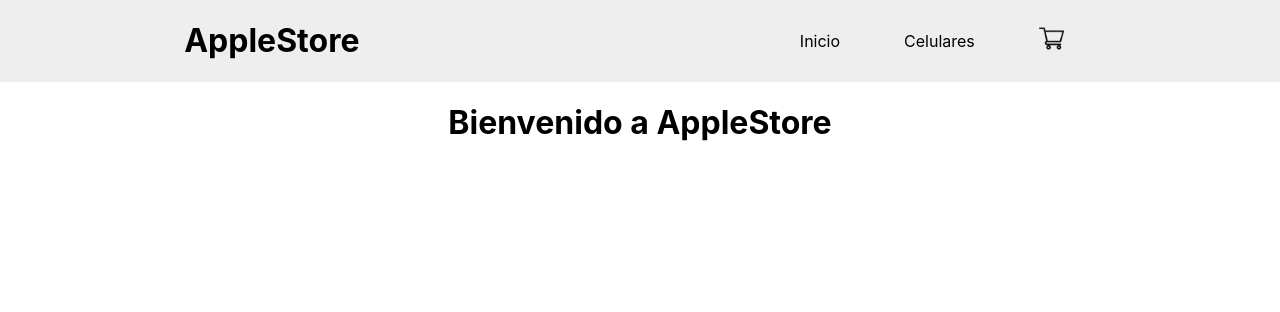
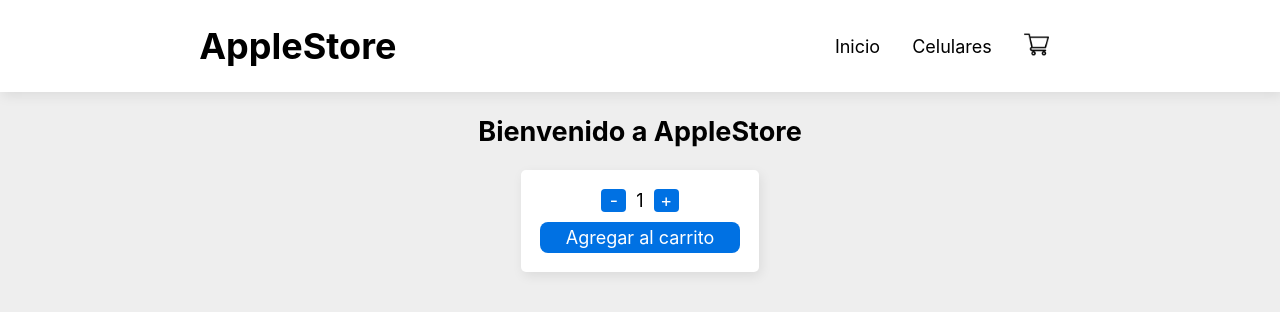
Before and after one commit to VicenBayugar/proyecto-react-coder, a React (Create React App) app: page / in a window 1280 px wide. Shown: the top 312 px of the page. Built offline with nearby package versions, Linux system fonts and the light colour scheme.

Commit message:
Desafio item count

```diff
--- a/src/App.css
+++ b/src/App.css
@@ -1,38 +1,7 @@
+
 .App {
-  text-align: center;
+  min-height: 100vh;
+  font-size: calc(10px + 1vmin);
+  color: black;
+  background-color: #eee
 }
-
-.App-logo {
-  height: 40vmin;
-  pointer-events: none;
-}
-
-@media (prefers-reduced-motion: no-preference) {
-  .App-logo {
-    animation: App-logo-spin infinite 20s linear;
-  }
-}
-
-.App-header {
-  background-color: #282c34;
-  min-height: 100vh;
-  display: flex;
-  flex-direction: column;
-  align-items: center;
-  justify-content: center;
-  font-size: calc(10px + 2vmin);
-  color: white;
-}
-
-.App-link {
-  color: #61dafb;
-}
-
-@keyframes App-logo-spin {
-  from {
-    transform: rotate(0deg);
-  }
-  to {
-    transform: rotate(360deg);
-  }
-}
--- a/src/App.js
+++ b/src/App.js
@@ -4,10 +4,10 @@ import NavBar from "./components/NavBar/NavBar";
 
 function App() {
   return (
-    <>
+    <div className="App">
       <NavBar />
       <ItemListContainer greeting="Bienvenido a AppleStore" />
-    </>
+    </div>
   );
 }
 
--- /dev/null
+++ b/src/components/ItemCount/ItemCount.css
@@ -0,0 +1,36 @@
+.counter{
+    width: 200px;
+    background-color: white;
+    border-radius: 5px;
+    box-shadow: 2px 4px 12px rgb(0 0 0 / 8%);
+    padding: 1.2rem;
+    display: flex;
+    flex-direction: column;
+}
+
+.botonMenos{
+    margin-right: 10px;
+    width: 25px;
+    border-radius: 4px;
+}
+
+.botonMas{
+    margin-left: 10px;
+    width: 25px;
+    border-radius: 4px;
+}
+
+.agregarCarrito{
+    margin-top: 10px;
+    border-radius: 8px;
+    padding-top: 5px;
+    padding-bottom: 5px;
+}
+
+button{
+    background-color: turquoise;
+    border: none;
+    font: inherit;
+    background-color: #0071e3;
+    color: white;
+}
--- /dev/null
+++ b/src/components/ItemCount/ItemCount.jsx
@@ -0,0 +1,37 @@
+import React, { useState } from "react";
+import "./ItemCount.css";
+
+const ItemCount = ({ stock, initial }) => {
+  const [counter, setCounter] = useState(initial);
+
+  return (
+    <div className="counter">
+      <div>
+        <button
+          className="botonMenos"
+          onClick={() => {
+            if (counter > 1) {
+              setCounter(counter - 1);
+            }
+          }}
+        >
+          -
+        </button>
+        {counter}
+        <button
+          className="botonMas"
+          onClick={() => {
+            if (counter < stock) {
+              setCounter(counter + 1);
+            }
+          }}
+        >
+          +
+        </button>
+      </div>
+      <button className="agregarCarrito">Agregar al carrito</button>
+    </div>
+  );
+};
+
+export default ItemCount;
--- a/src/components/ItemListContainer/ItemListContainer.css
+++ b/src/components/ItemListContainer/ItemListContainer.css
@@ -1,3 +1,11 @@
 .itemListContainer{
     text-align: center;
+    display: flex;
+    flex-direction: row;
+    justify-content: center;
+    align-items: center;
 }
+
+.main{
+    text-align: center;
+}
--- a/src/components/ItemListContainer/ItemListContainer.jsx
+++ b/src/components/ItemListContainer/ItemListContainer.jsx
@@ -1,10 +1,14 @@
 import React from "react";
 import "./ItemListContainer.css";
+import ItemCount from "../ItemCount/ItemCount";
 
 const ItemListContainer = ({ greeting }) => {
   return (
-    <div className="itemListContainer">
-      <h1>{greeting}</h1>
+    <div className="main">
+      <h2>{greeting}</h2>
+      <div className="itemListContainer">
+        <ItemCount stock={5} initial={1} />
+      </div>
     </div>
   );
 };
--- a/src/components/NavBar/NavBar.css
+++ b/src/components/NavBar/NavBar.css
@@ -1,19 +1,22 @@
 .navbar{
     display: flex;
     flex-direction: row;
+    flex-wrap: wrap;
     align-items: center;
     justify-content: space-around;
-    background-color: #eee;
+    width: 100%;
+    background: rgb(255, 255, 255);
+    box-shadow: 2px 4px 12px rgb(0 0 0 / 8%);
 }
 
 .navLinks{
     display: flex;
     flex-direction: row;
     align-items: center;
+    justify-content: space-evenly;
 }
 
 .navLink{
-    padding-left: 2rem;
     padding-right: 2rem;
 }
 
```
